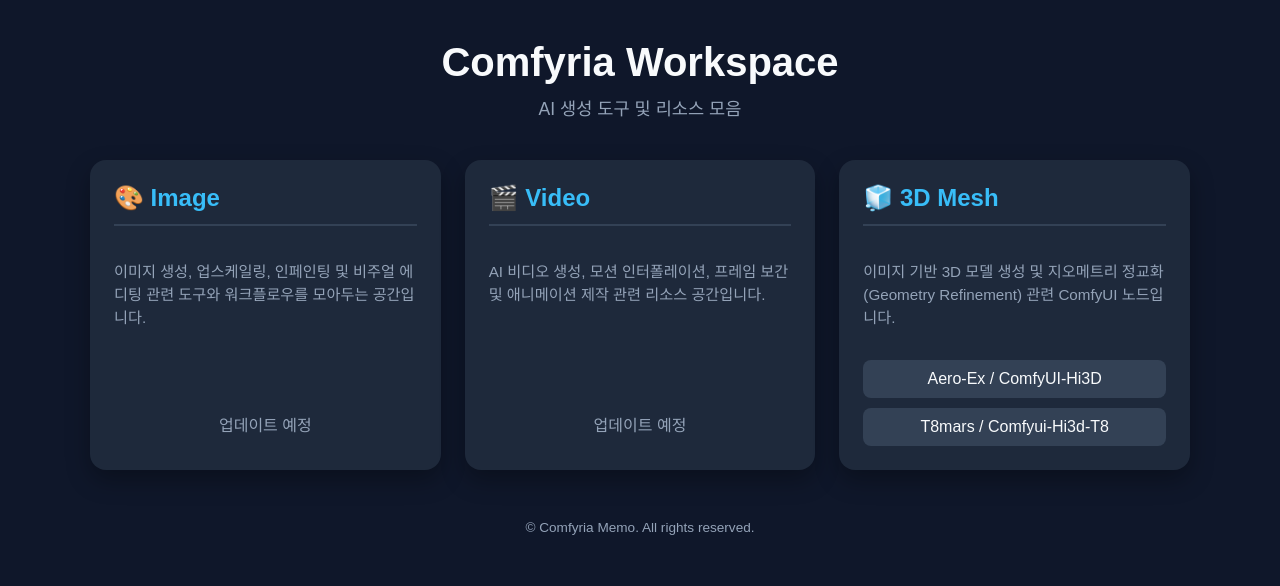
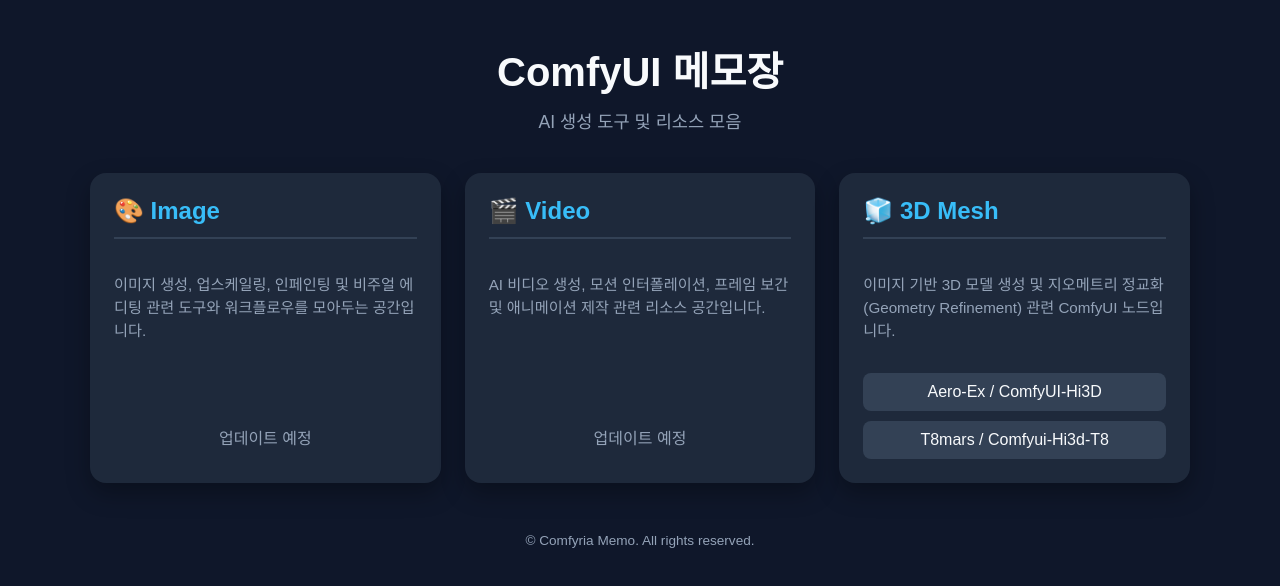
Before and after one commit to PluMaZero/ComfyuiMemo, a plain HTML site: page index.html in a window 1280 px wide. Drawn offline with Linux system fonts and the light colour scheme.

Commit message:
Add files via upload

```diff
--- a/index.html
+++ b/index.html
@@ -102,7 +102,7 @@
 <body>
 
     <header>
-        <h1>Comfyria Workspace</h1>
+        <h1>ComfyUI 메모장</h1>
         <p>AI 생성 도구 및 리소스 모음</p>
     </header>
 
```
